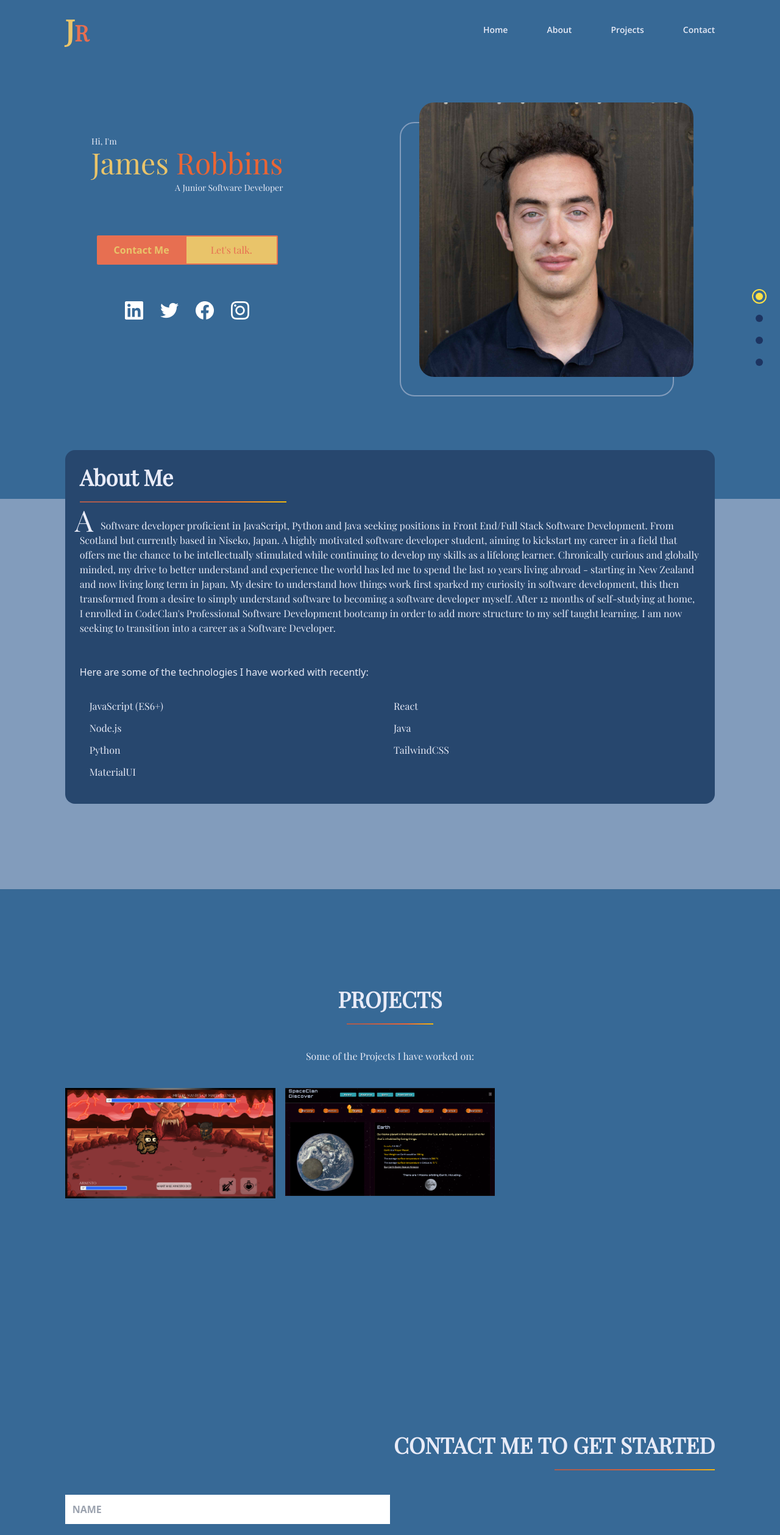
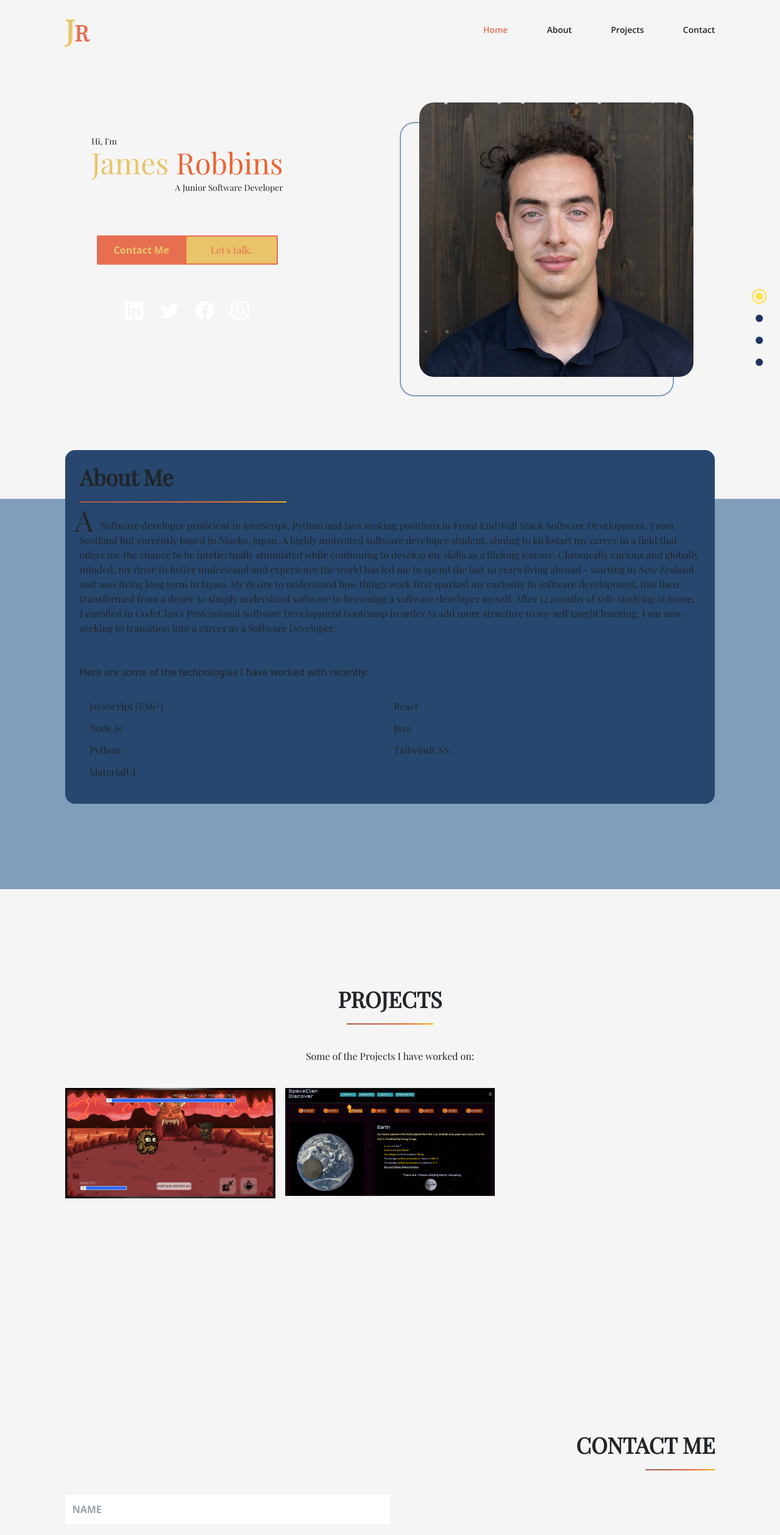
Before and after one commit to j-rob16/james-r-portfolio, a React (Create React App) app: page / in a window 1280 px wide. Shown: the top 2517 px of the page at 61% size. Built offline with nearby package versions, Linux system fonts and the light colour scheme; a web font is replaced by a local one.

Commit message:
style changes

```diff
--- a/src/index.css
+++ b/src/index.css
@@ -9,8 +9,10 @@ body,
 #root,
 .app {
   height: 100%;
-  background-color: #376996;
-  @apply text-white;
+  background-color: whitesmoke;
+  @apply text-[#212529];
 }
 
 /* #010026 00A6A6 A7C6DA 2DE1FC 6290C8*/
+
+/* good dark mode color - 212529 */
--- a/src/scenes/Contact.jsx
+++ b/src/scenes/Contact.jsx
@@ -35,7 +35,7 @@ const Contact = () => {
       >
         <div>
           <p className='font-playfair font-semibold text-4xl'>
-            <span className='text-yellow '>CONTACT ME </span>TO GET STARTED
+            CONTACT ME
           </p>
           <div className='flex md:justify-end my-5'>
             <LineGradient width='w-1/2' />
--- a/src/scenes/NavBar.jsx
+++ b/src/scenes/NavBar.jsx
@@ -9,8 +9,8 @@ const Link = ({ page, selectedPage, setSelectedPage }) => {
   return (
     <AnchorLink
       className={`
-        ${selectedPage === lowerCasePage ? "text-white" : ""}
-        hover:text-crayola transition duration-500
+        ${selectedPage === lowerCasePage ? "text-burnt" : ""}
+        hover:text-burnt transition duration-500
         `}
         href={`#${lowerCasePage}`}
         onClick={() => setSelectedPage(lowerCasePage)}
@@ -23,7 +23,7 @@ const Link = ({ page, selectedPage, setSelectedPage }) => {
 const NavBar = ({ isTopOfPage, selectedPage, setSelectedPage }) => {
   const [isMenuToggled, setIsMenuToggled] = useState(false);
   const isAboveSmallScreens = useMediaQuery("(min-width: 768px)");
-  const navBarBackground = isTopOfPage ? '' : 'bg-charcoal';
+  const navBarBackground = isTopOfPage ? '' : 'bg-[#ffffff] shadow-black shadow-md opacity-90';
 
   return (
     <nav className={`${navBarBackground} z-40 w-full fixed top-0 py-6`}>
@@ -107,7 +107,7 @@ const NavBar = ({ isTopOfPage, selectedPage, setSelectedPage }) => {
           </div>
         )}
       </div>
-      <div className={isTopOfPage ? '' : `w-full h-1 absolute bottom-0 bg-green`}></div>
+      <div className={isTopOfPage ? '' : `w-full h-0 absolute bottom-0 `}></div>
     </nav>
   );
 };
```
Also changed, not shown: src/theme.js (added).
